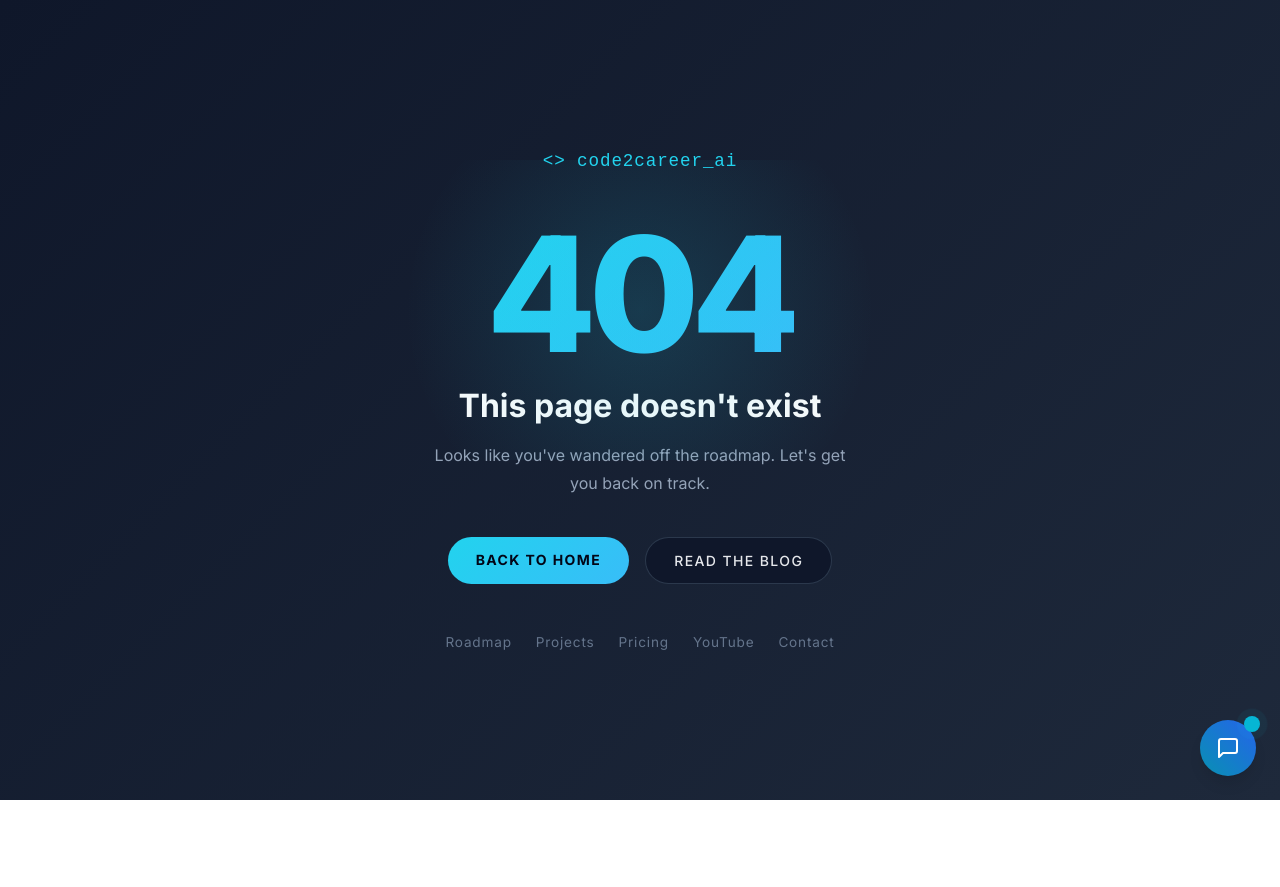
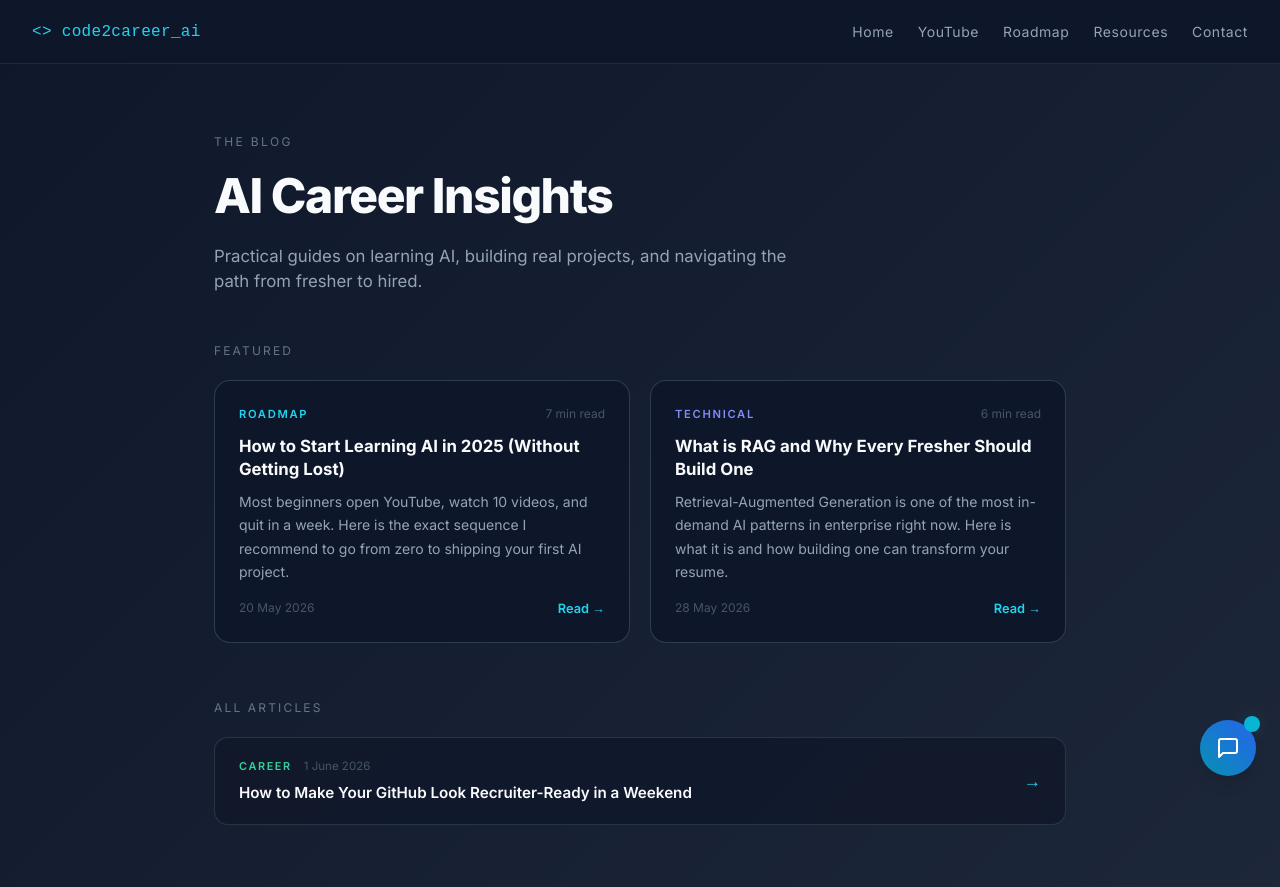
Before and after one commit to RzLetsCode/portfolio, a Next.js app: page /blog in a window 1280 px wide. Before the commit this address had no page. Shown: the top 887 px of the page. Before the commit the page ends 800 px from the top, so only its background shows below. Built offline with nearby package versions, Linux system fonts and the light colour scheme.

Commit message:
feat: add app/blog/page.tsx with SEO metadata, featured posts grid, CTA
This file contains the main blog page component, including metadata, navigation, featured posts, and a call-to-action section.

```diff
--- /dev/null
+++ b/app/blog/page.tsx
@@ -0,0 +1,125 @@
+import type { Metadata } from 'next';
+import Link from 'next/link';
+import { blogPosts } from '../../lib/blog-data';
+
+export const metadata: Metadata = {
+  title: 'Blog | code2career_ai — AI Career Insights & Tutorials',
+  description:
+    'Practical articles on AI roadmaps, RAG systems, portfolio building, and career strategies for freshers breaking into AI roles in India.',
+  alternates: { canonical: 'https://code2careerai.com/blog' },
+  openGraph: {
+    title: 'Blog | code2career_ai',
+    description: 'AI career insights, tutorials, and project guides for freshers.',
+    url: 'https://code2careerai.com/blog',
+    type: 'website',
+  },
+};
+
+const CATEGORY_COLORS: Record<string, string> = {
+  Roadmap: '#22d3ee',
+  Technical: '#818cf8',
+  Career: '#34d399',
+};
+
+function formatDate(dateStr: string) {
+  return new Date(dateStr).toLocaleDateString('en-IN', {
+    year: 'numeric',
+    month: 'long',
+    day: 'numeric',
+  });
+}
+
+export default function BlogPage() {
+  const featured = blogPosts.filter((p) => p.featured);
+  const rest = blogPosts.filter((p) => !p.featured);
+
+  return (
+    <main style={{ minHeight: '100vh', background: 'linear-gradient(135deg, #0f172a 0%, #1e293b 100%)', color: '#f9fafb' }}>
+
+      {/* Nav */}
+      <nav style={{ position: 'sticky', top: 0, zIndex: 50, background: 'rgba(15,23,42,0.92)', backdropFilter: 'blur(12px)', borderBottom: '1px solid rgba(51,65,85,0.5)', padding: '0 2rem', height: '64px', display: 'flex', alignItems: 'center', justifyContent: 'space-between' }}>
+        <Link href="/" style={{ color: '#22d3ee', fontFamily: 'monospace', fontSize: '1rem', textDecoration: 'none', letterSpacing: '0.02em' }}>
+          &lt;&gt; code2career_ai
+        </Link>
+        <div style={{ display: 'flex', gap: '1.5rem', alignItems: 'center' }}>
+          {[['Home', '/'], ['YouTube', '/youtube'], ['Roadmap', '/roadmap'], ['Resources', '/resources'], ['Contact', '/contact']].map(([label, href]) => (
+            <Link key={href} href={href} style={{ color: '#94a3b8', fontSize: '0.875rem', textDecoration: 'none', letterSpacing: '0.04em' }}>
+              {label}
+            </Link>
+          ))}
+        </div>
+      </nav>
+
+      <div style={{ maxWidth: '900px', margin: '0 auto', padding: '4rem 1.5rem 6rem' }}>
+
+        {/* Header */}
+        <div style={{ marginBottom: '3rem' }}>
+          <span style={{ fontSize: '0.75rem', letterSpacing: '0.2em', textTransform: 'uppercase', color: '#64748b' }}>THE BLOG</span>
+          <h1 style={{ fontSize: 'clamp(2rem, 4vw, 3rem)', fontWeight: 800, letterSpacing: '-0.03em', marginTop: '0.5rem', marginBottom: '0.75rem' }}>
+            AI Career Insights
+          </h1>
+          <p style={{ color: '#94a3b8', fontSize: '1.05rem', maxWidth: '36rem' }}>
+            Practical guides on learning AI, building real projects, and navigating the path from fresher to hired.
+          </p>
+        </div>
+
+        {/* Featured Posts */}
+        {featured.length > 0 && (
+          <section style={{ marginBottom: '3.5rem' }}>
+            <h2 style={{ fontSize: '0.75rem', letterSpacing: '0.18em', textTransform: 'uppercase', color: '#64748b', marginBottom: '1.25rem' }}>Featured</h2>
+            <div style={{ display: 'grid', gridTemplateColumns: 'repeat(auto-fit, minmax(280px, 1fr))', gap: '1.25rem' }}>
+              {featured.map((post) => (
+                <Link key={post.slug} href={`/blog/${post.slug}`} style={{ textDecoration: 'none', display: 'block' }}>
+                  <article style={{ borderRadius: '16px', border: '1px solid rgba(51,65,85,0.9)', background: 'rgba(15,23,42,0.97)', padding: '1.5rem', height: '100%', transition: 'border-color 200ms', cursor: 'pointer' }}>
+                    <div style={{ display: 'flex', justifyContent: 'space-between', alignItems: 'center', marginBottom: '0.75rem' }}>
+                      <span style={{ fontSize: '0.7rem', letterSpacing: '0.15em', textTransform: 'uppercase', color: CATEGORY_COLORS[post.category] || '#22d3ee', fontWeight: 600 }}>{post.category}</span>
+                      <span style={{ fontSize: '0.75rem', color: '#475569' }}>{post.readingTime}</span>
+                    </div>
+                    <h3 style={{ fontSize: '1.05rem', fontWeight: 700, color: '#f9fafb', marginBottom: '0.6rem', lineHeight: 1.35 }}>{post.title}</h3>
+                    <p style={{ fontSize: '0.875rem', color: '#94a3b8', lineHeight: 1.65, marginBottom: '1rem' }}>{post.excerpt}</p>
+                    <div style={{ display: 'flex', justifyContent: 'space-between', alignItems: 'center' }}>
+                      <span style={{ fontSize: '0.75rem', color: '#475569' }}>{formatDate(post.date)}</span>
+                      <span style={{ fontSize: '0.8rem', color: '#22d3ee', fontWeight: 600 }}>Read &rarr;</span>
+                    </div>
+                  </article>
+                </Link>
+              ))}
+            </div>
+          </section>
+        )}
+
+        {/* All Posts */}
+        {rest.length > 0 && (
+          <section>
+            <h2 style={{ fontSize: '0.75rem', letterSpacing: '0.18em', textTransform: 'uppercase', color: '#64748b', marginBottom: '1.25rem' }}>All Articles</h2>
+            <div style={{ display: 'flex', flexDirection: 'column', gap: '1rem' }}>
+              {rest.map((post) => (
+                <Link key={post.slug} href={`/blog/${post.slug}`} style={{ textDecoration: 'none' }}>
+                  <article style={{ borderRadius: '14px', border: '1px solid rgba(51,65,85,0.7)', background: 'rgba(15,23,42,0.8)', padding: '1.25rem 1.5rem', display: 'flex', justifyContent: 'space-between', alignItems: 'center', gap: '1rem' }}>
+                    <div style={{ flex: 1 }}>
+                      <div style={{ display: 'flex', gap: '0.75rem', alignItems: 'center', marginBottom: '0.4rem' }}>
+                        <span style={{ fontSize: '0.68rem', letterSpacing: '0.15em', textTransform: 'uppercase', color: CATEGORY_COLORS[post.category] || '#22d3ee', fontWeight: 600 }}>{post.category}</span>
+                        <span style={{ fontSize: '0.72rem', color: '#475569' }}>{formatDate(post.date)}</span>
+                      </div>
+                      <h3 style={{ fontSize: '0.95rem', fontWeight: 600, color: '#f9fafb' }}>{post.title}</h3>
+                    </div>
+                    <span style={{ color: '#22d3ee', fontSize: '1.1rem', flexShrink: 0 }}>&rarr;</span>
+                  </article>
+                </Link>
+              ))}
+            </div>
+          </section>
+        )}
+
+        {/* CTA */}
+        <div style={{ marginTop: '4rem', borderRadius: '20px', border: '1px solid rgba(30,64,175,0.7)', background: 'radial-gradient(circle at top left, rgba(56,189,248,0.12), transparent 60%), rgba(15,23,42,0.97)', padding: '2.5rem', textAlign: 'center' }}>
+          <h2 style={{ fontSize: '1.4rem', fontWeight: 700, marginBottom: '0.6rem' }}>Want personalized AI career guidance?</h2>
+          <p style={{ color: '#94a3b8', marginBottom: '1.5rem', fontSize: '0.95rem' }}>Start with our free Explore plan. No credit card required.</p>
+          <Link href="/contact?plan=explore" style={{ background: 'linear-gradient(135deg, #22d3ee, #38bdf8)', color: '#020617', fontWeight: 700, padding: '0.75rem 2rem', borderRadius: '999px', textDecoration: 'none', fontSize: '0.875rem', letterSpacing: '0.1em', textTransform: 'uppercase' }}>
+            Start Free
+          </Link>
+        </div>
+      </div>
+    </main>
+  );
+}
```
